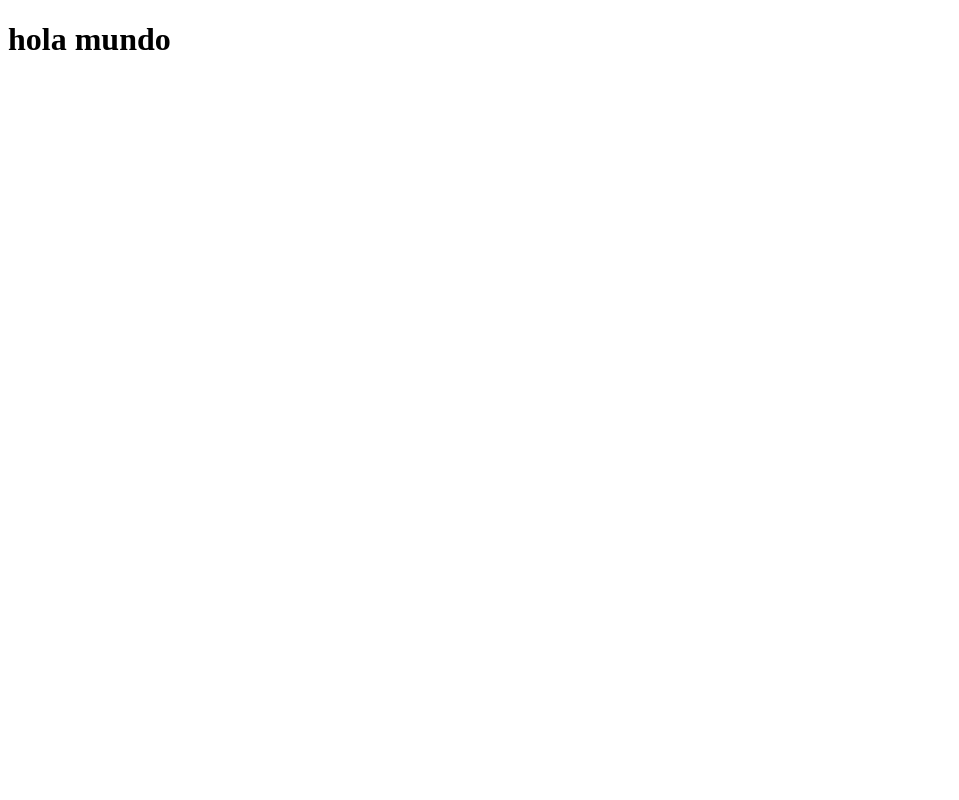
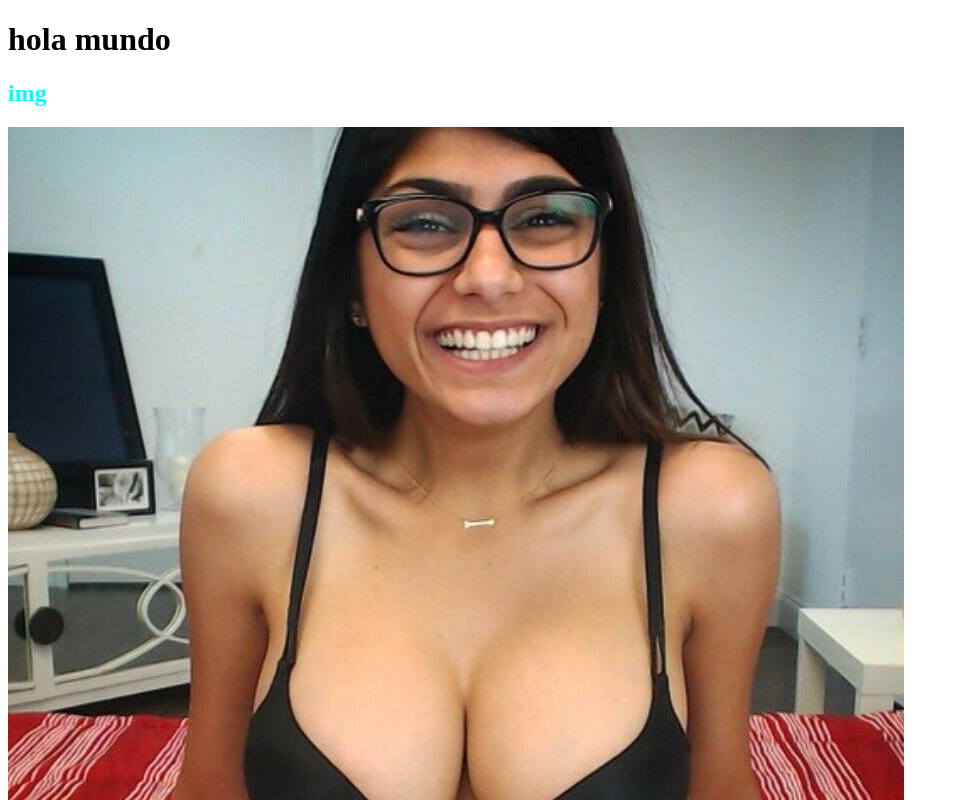
Before and after one commit to edwin-debug/presentacion, a plain HTML site: page index.html in a window 1280 px wide. Shown: the top 800 px of the page, without its empty margins (0-959 px from the left). Drawn offline with Linux system fonts and the light colour scheme.

Commit message:
agregando

```diff
--- a/html.html
+++ b/index.html
@@ -3,10 +3,13 @@
 <head>
     <meta charset="UTF-8">
     <meta name="viewport" content="width=device-width, initial-scale=1.0">
+    <link rel="stylesheet" href="style.css">
     <title>Document</title>
 </head>
 <body>
     <h1> hola mundo</h1>
+    <h2 class="titulo">img</h2>
+    <img src="user.jpg" alt="">
 
 </body>
 </html>
--- /dev/null
+++ b/style.css
@@ -0,0 +1,4 @@
+.titulo
+{
+    color: aqua;
+}
```
